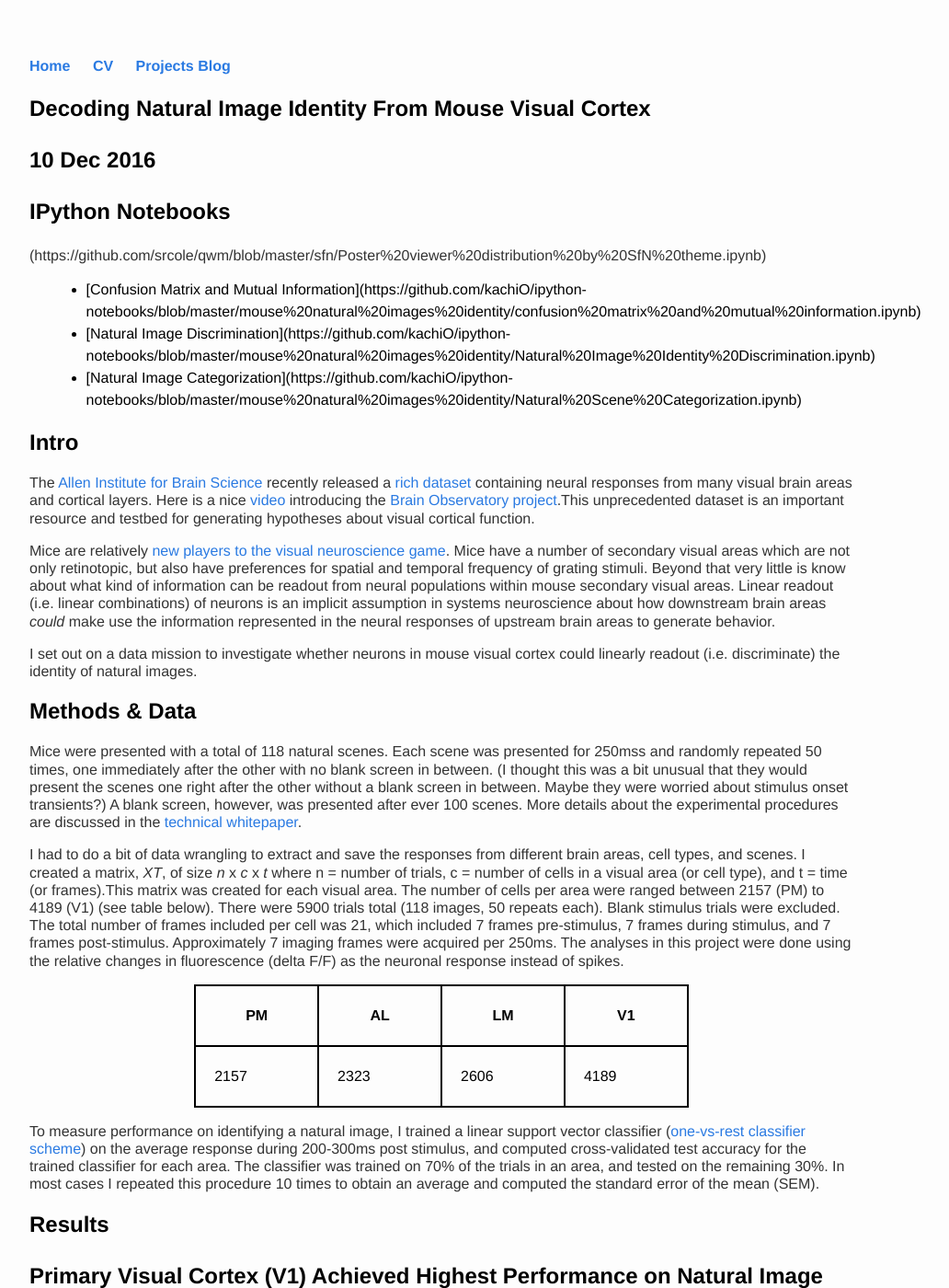
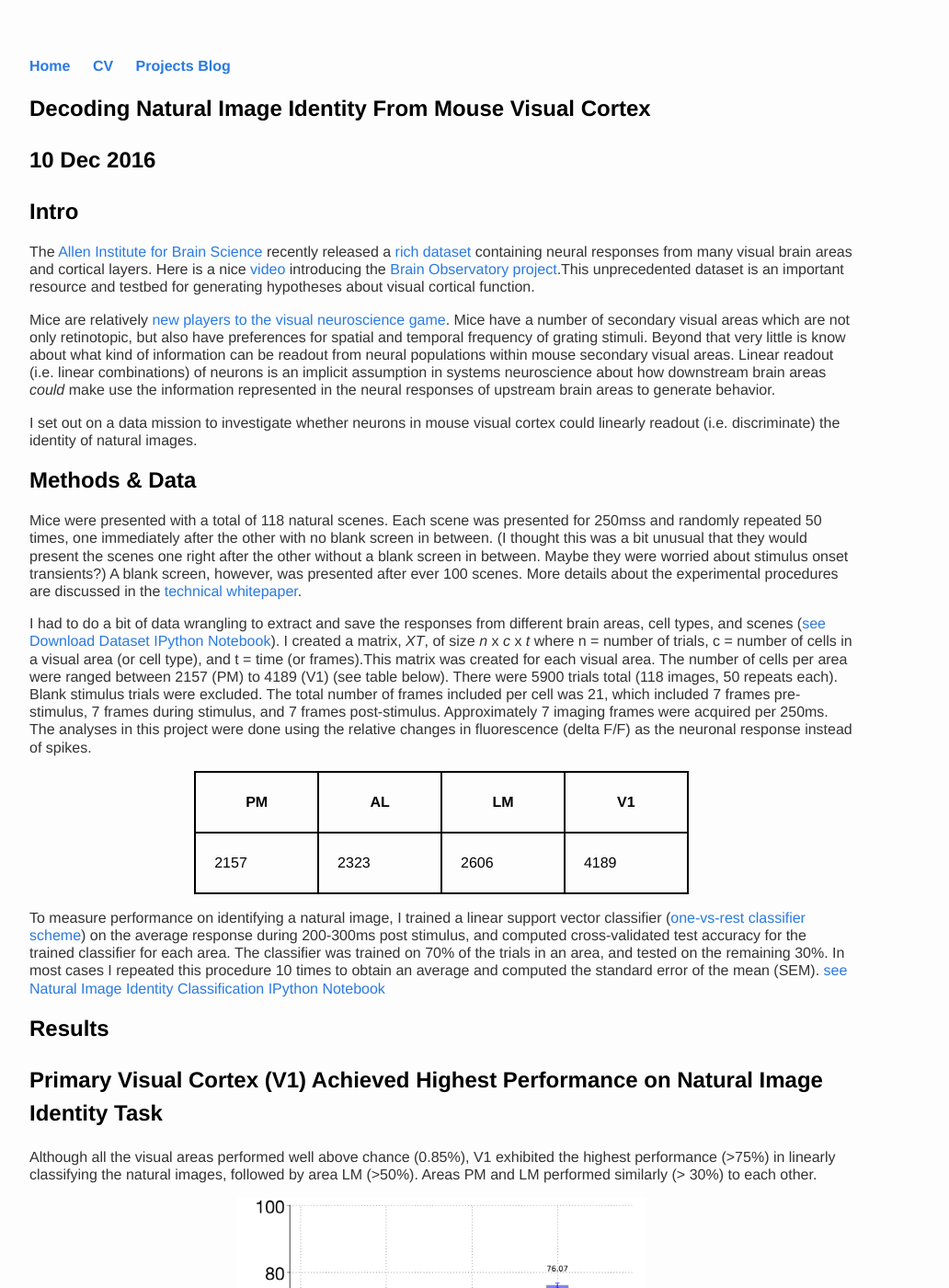
Before and after one commit to kachiO/kachio.github.io, a Jekyll site: the page built from _posts/2016-12-10-Decoding-Identity-of-Natural-Images.markdown, in a window 1280 px wide and 1400 px high. Shown: the whole window at 92% size, without its empty margins (160-1192 px from the left). Built offline with Jekyll 4.4.1, drawn with Linux system fonts in a browser that asks for light colours; comment, search, counter and statistics services are not loaded; some of the changed text lies outside the part shown.

Commit message:
Update 2016-12-10-Decoding-Identity-of-Natural-Images.markdown

```diff
--- a/_posts/2016-12-10-Decoding-Identity-of-Natural-Images.markdown
+++ b/_posts/2016-12-10-Decoding-Identity-of-Natural-Images.markdown
@@ -6,14 +6,6 @@ date: 2016-12-10
 excerpt: "Data project using Allen Institute Brain Observatory. The goal was to find out whether neurons in mouse visual cortical areas could linearly readout (i.e. discriminate) the identity of natural images."
 mathjax: true
 ---
-
-<h2>IPython Notebooks</h2>(https://github.com/srcole/qwm/blob/master/sfn/Poster%20viewer%20distribution%20by%20SfN%20theme.ipynb)
-<ul>
-<li>[Confusion Matrix and Mutual Information](https://github.com/kachiO/ipython-notebooks/blob/master/mouse%20natural%20images%20identity/confusion%20matrix%20and%20mutual%20information.ipynb)</li>
-<li>[Natural Image Discrimination](https://github.com/kachiO/ipython-notebooks/blob/master/mouse%20natural%20images%20identity/Natural%20Image%20Identity%20Discrimination.ipynb) </li>
-<li>[Natural Image Categorization](https://github.com/kachiO/ipython-notebooks/blob/master/mouse%20natural%20images%20identity/Natural%20Scene%20Categorization.ipynb) </li>
-</ul>
-
 
 <h1>Intro</h1>
 
@@ -27,7 +19,7 @@ I set out on a data mission to investigate whether neurons in mouse visual corte
 
 Mice were presented with a total of 118 natural scenes. Each scene was presented for 250mss and randomly repeated 50 times, one immediately after the other with no blank screen in between. (I thought this was a bit unusual that they would present the scenes one right after the other without a blank screen in between. Maybe they were worried about stimulus onset transients?) A blank screen, however, was presented after ever 100 scenes. More details about the experimental procedures are discussed in the [technical whitepaper](http://help.brain-map.org/display/observatory/Documentation).
 
-I had to do a bit of data wrangling to extract and save the responses from different brain areas, cell types, and scenes. I created a matrix, _XT_, of size _n_ x _c_ x _t_  where n = number of trials, c = number of cells in a visual area (or cell type), and t = time (or frames).This matrix was created for each visual area. The number of cells per area were ranged between 2157 (PM) to 4189 (V1) (see table below). There were 5900 trials total (118 images, 50 repeats each). Blank stimulus trials were excluded. The total number of frames included per cell was 21, which included 7 frames pre-stimulus, 7 frames during stimulus, and 7 frames post-stimulus. Approximately 7 imaging frames were acquired per 250ms. The analyses in this project were done using the relative changes in fluorescence (delta F/F) as the neuronal response instead of spikes.
+I had to do a bit of data wrangling to extract and save the responses from different brain areas, cell types, and scenes ([see Download Dataset IPython Notebook](https://github.com/kachiO/ipython-notebooks/blob/master/mouse%20natural%20images%20identity/download%20multiple%20datasets.ipynb)). I created a matrix, _XT_, of size _n_ x _c_ x _t_  where n = number of trials, c = number of cells in a visual area (or cell type), and t = time (or frames).This matrix was created for each visual area. The number of cells per area were ranged between 2157 (PM) to 4189 (V1) (see table below). There were 5900 trials total (118 images, 50 repeats each). Blank stimulus trials were excluded. The total number of frames included per cell was 21, which included 7 frames pre-stimulus, 7 frames during stimulus, and 7 frames post-stimulus. Approximately 7 imaging frames were acquired per 250ms. The analyses in this project were done using the relative changes in fluorescence (delta F/F) as the neuronal response instead of spikes.
 
 <style>
     table {
@@ -55,7 +47,9 @@ I had to do a bit of data wrangling to extract and save the responses from diffe
     </tr>
 </table></center>
 
-To measure performance on identifying a natural image, I trained a linear support vector classifier ([one-vs-rest classifier scheme](https://en.wikipedia.org/wiki/Multiclass_classification#One-vs.-rest)) on the average response during 200-300ms post stimulus, and computed cross-validated test accuracy for the trained classifier for each area. The classifier was trained on 70% of the trials in an area, and tested on the remaining 30%. In most cases I repeated this procedure 10 times to obtain an average and computed the standard error of the mean (SEM).
+To measure performance on identifying a natural image, I trained a linear support vector classifier ([one-vs-rest classifier scheme](https://en.wikipedia.org/wiki/Multiclass_classification#One-vs.-rest)) on the average response during 200-300ms post stimulus, and computed cross-validated test accuracy for the trained classifier for each area. The classifier was trained on 70% of the trials in an area, and tested on the remaining 30%. In most cases I repeated this procedure 10 times to obtain an average and computed the standard error of the mean (SEM). [see Natural Image Identity Classification IPython Notebook](https://github.com/kachiO/ipython-notebooks/blob/master/mouse%20natural%20images%20identity/Natural%20Image%20Identity%20Discrimination.ipynb)
+
+
 
 <h1>Results</h1>
 
@@ -73,7 +67,7 @@ As you might have noticed from the above figures, the performance of the classif
 
 <center><img src="/assets/blog/natural_image_identity/accuracy_per_population_size.png" height="400" title="Performance per Population Size"></center>
 
-Another way to evaluate and compare each classifier's performance is to assess the [mutual information](https://en.wikipedia.org/wiki/Mutual_information) between the classifier's predicted class label and the true class label. To calculate mutual information I computed a confusion matrix, which reflects the proportion of times the classifier guessed the true class label i.e. the conditional probability (<em>P(predicted|true)</em>) of the classifier predicted label given the true label.
+Another way to evaluate and compare each classifier's performance is to assess the [mutual information](https://en.wikipedia.org/wiki/Mutual_information) between the classifier's predicted class label and the true class label. To calculate mutual information I computed a confusion matrix, which reflects the proportion of times the classifier guessed the true class label i.e. the conditional probability (<em>P(predicted|true)</em>) of the classifier predicted label given the true label. [see Confusion Matrix and Mutual Information IPython Notebook](https://github.com/kachiO/ipython-notebooks/blob/master/mouse%20natural%20images%20identity/confusion%20matrix%20and%20mutual%20information.ipynb)
 
 From the normalized confusion matrix, you will notice that there is a close agreement between each area classifier's predicted class label (i.e. image identity) and the true label. The image labels (1-118) is the same for each matrix. Next time around, I would like to make an interactive plot that let's you visualize which images an area classifier predicts well.
 
@@ -87,7 +81,9 @@ The first approach (a) To evaluate the performance of the classifier across time
 <center><img src="/assets/blog/natural_image_identity/accuracy_across_time_all2.png" height="380" title="Performance across time"></center>
 
 <h2>Natural Image Categorization</h2>
-Given that neural responses in these areas can be used to perform natural image identity task. What if I, instead, now asked the visual areas to categorize the natural images into two groups. My prediction was that putative higher visual areas, such as PM or AL, would perform much better than V1. I devised two simple categories, animals vs. non-animals ([raw data](https://github.com/kachiO/ipython-notebooks/blob/master/mouse%20natural%20images%20identity/naturalscene%20content.xlsx)). All the areas performed above chance (50%) and the categorization performance was similar for all areas including V1. In a future extension of the project, I could assign image categories using more sophisticated approaches such as structured similarity index ([SSIM](https://en.wikipedia.org/wiki/Structural_similarity)), [perceptual distance metric](https://www.ncbi.nlm.nih.gov/pmc/articles/PMC3586997/), or neural responses correlation similarity (e.g. [representational dissimilarity metric](https://www.ncbi.nlm.nih.gov/pmc/articles/PMC2605405/)).
+Given that neural responses in these areas can be used to perform natural image identity task. What if I, instead, now asked the visual areas to categorize the natural images into two groups. My prediction was that putative higher visual areas, such as PM or AL, would perform much better than V1. I devised two simple categories, animals vs. non-animals ([raw data](https://github.com/kachiO/ipython-notebooks/blob/master/mouse%20natural%20images%20identity/naturalscene%20content.xlsx)). All the areas performed above chance (50%) and the categorization performance was similar for all areas including V1.[see Natural Image Categorization IPython Notebook](https://github.com/kachiO/ipython-notebooks/blob/master/mouse%20natural%20images%20identity/Natural%20Scene%20Categorization.ipynb)
+
+In a future extension of the project, I could assign image categories using more sophisticated approaches such as structured similarity index ([SSIM](https://en.wikipedia.org/wiki/Structural_similarity)), [perceptual distance metric](https://www.ncbi.nlm.nih.gov/pmc/articles/PMC3586997/), or neural responses correlation similarity (e.g. [representational dissimilarity metric](https://www.ncbi.nlm.nih.gov/pmc/articles/PMC2605405/)).
 
 <center>
 <figure>
```
